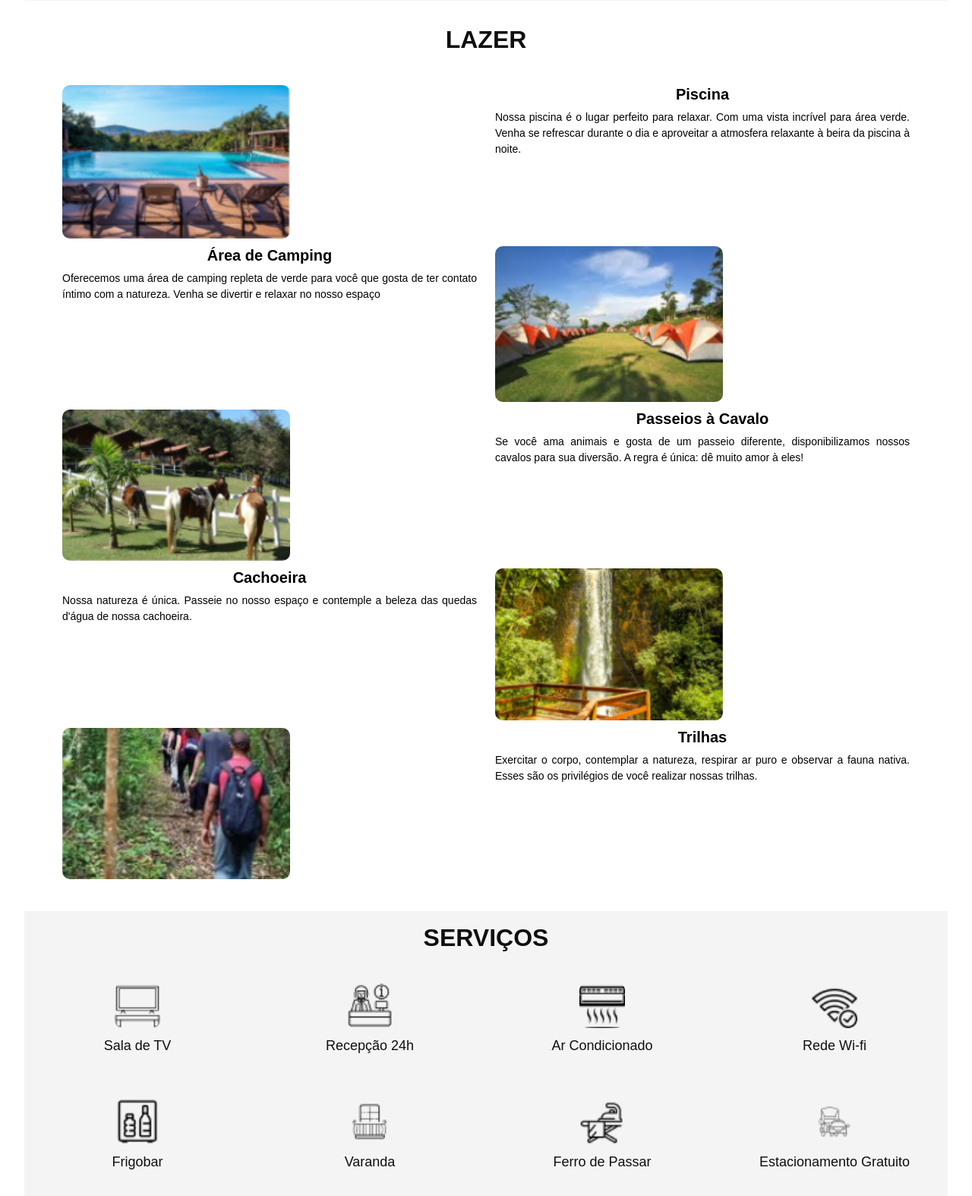
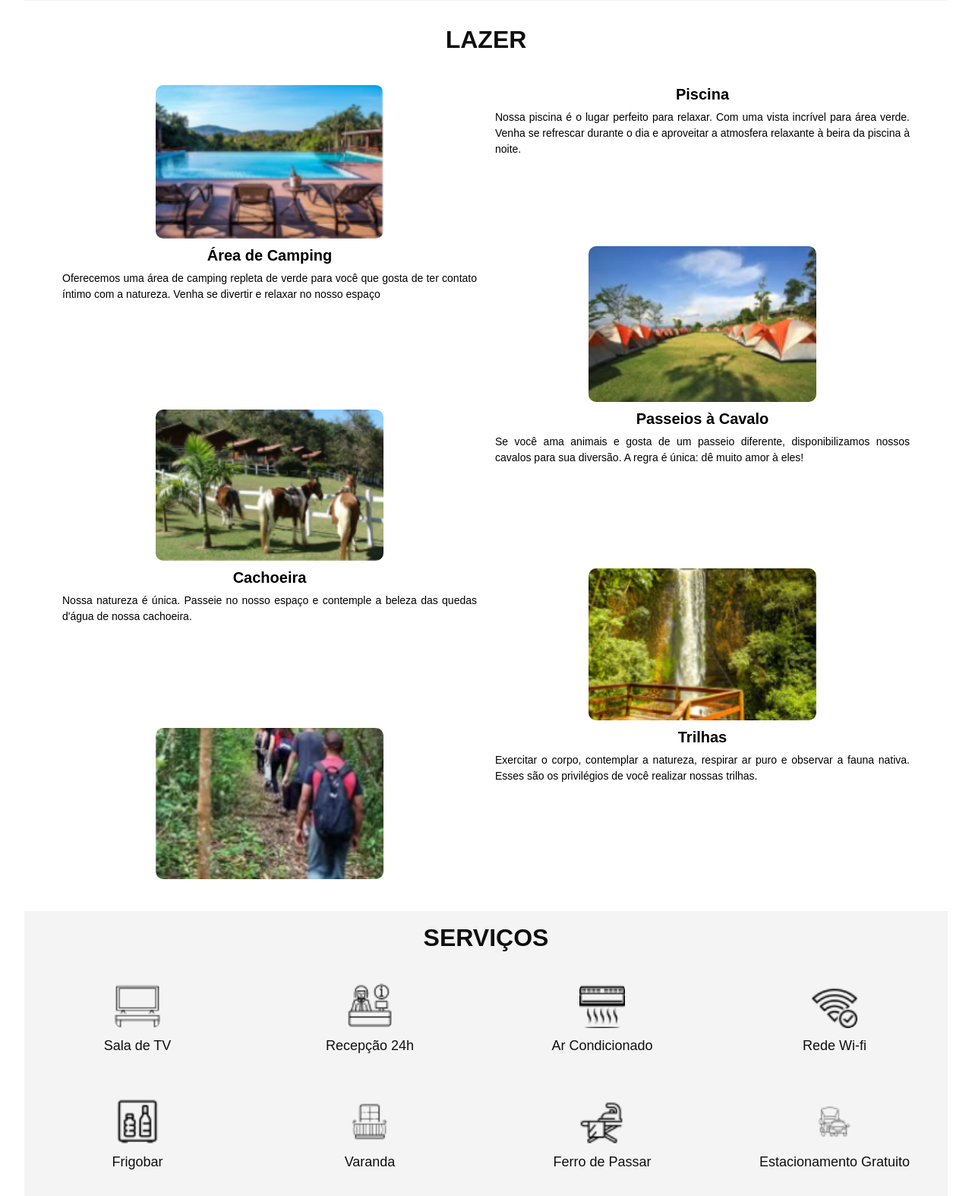
Before and after one commit to Proz-AWS-TalentoCloud-Turma37/Grupo-C_Sistema-de-Hotel, a PHP site: page / in a window 1280 px wide. Shown: the part 1731-3305 px from the top of the page at 76% size. Run offline with PHP 8.4, Linux system fonts and the light colour scheme; some web fonts are replaced.

Commit message:
atualização layout Lazer

```diff
--- a/index.html
+++ b/index.html
@@ -42,6 +42,7 @@
     </header>
 
     <!-- Navegação -->
+    <section class="sticky-top">
         <nav style="background-color: #a27921; padding: 0.5em; text-align: center;">
             <a href="#pousada" style="color: white; margin: 0 1em; text-decoration: none;">SOBRE A POUSADA</a>
             <a href="#home" style="color: white; margin: 0 1em; text-decoration: none;">NOSSOS QUARTOS E SUÍTES</a>
@@ -51,6 +52,7 @@
             <a href="#avaliacoes" style="color: white; margin: 0 1em; text-decoration: none;">DEPOIMENTOS</a>
             <a href="#contato" style="color: white; margin: 0 1em; text-decoration: none;">CONTATO</a>
         </nav>
+    </section>
 
     <!-- Seção principal -->
     <main style="padding: 2em;">
@@ -160,11 +162,11 @@
         </section>
 
         <!-- Seção LAZER -->
-        <section id="lazer" style="padding: 1em; margin-bottom: 1em; ">
+        <section id="lazer" style="padding: 1em; margin-bottom: 1em;">
             <h2>LAZER</h2>
             <div class="container Lazer">
                 <div class="row Lazer">
-                    <div class="col Lazer">
+                    <div class="col Lazer aling: end">
                         <img src="Assets/lazer/lazer.01.png" alt="foto da piscina do hotel" class="lazer">
                     </div>
                     <div class="col LazerTexto">
--- a/styles.css
+++ b/styles.css
@@ -529,10 +529,20 @@ col.lazertexto{
     padding-top: 80px;
 }
 
-img.lazer{
+img.lazer {
     width: 300px;
     height: auto;
+    display: block;
+    margin-left: auto;
+    margin-right: auto;
 }
+
+.col.Lazer {
+    display: flex;
+    justify-content: center;
+    align-items: center;
+}
+
 
 /* <!-- PERGUNTAS FREQUENTES --> */
 
```
Lines whose indentation alone changed are shown as unchanged.
